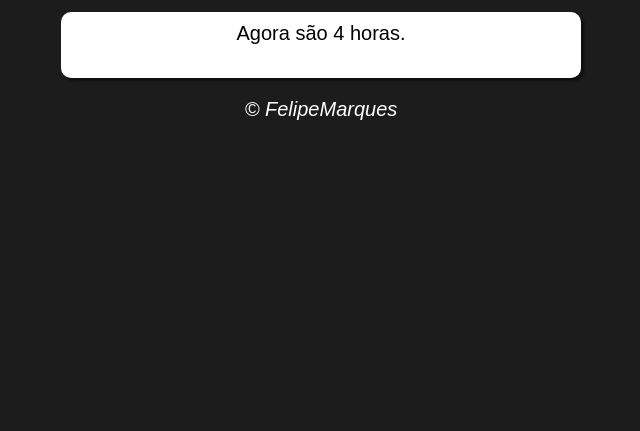
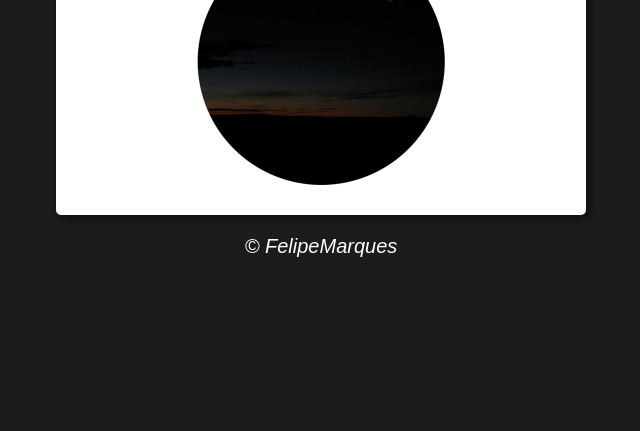
Before and after one commit to FelipeMarquess/curso-em-video----javascript, a plain HTML site: page EXERCICIOS II - JS/D001/index.html in a window 1280 px wide. Shown: the part 369-800 px from the top of the page, without its empty margins (319-959 px from the left). Drawn offline with Linux system fonts and the light colour scheme.

Commit message:
Atualizando

```diff
--- a/EXERCICIOS II - JS/D001/estilo/main.css
+++ b/EXERCICIOS II - JS/D001/estilo/main.css
@@ -3,7 +3,7 @@ body {
     font: normal 15pt Arial;
 }
 
-#interface {
+main#interface {
     display: flex;
     flex-direction: column;
     justify-content: center;
@@ -15,13 +15,18 @@ header {
     color: white;
 }
 
+div {
+    padding: 8px;
+}
+
 section {
     text-align: center;
     width: 500px;
     background-color: white;
-    border-radius: 10px;
-    padding: 10px;
-    box-shadow: 3px 3px 3px rgb(0, 0, 0, 0.50);
+    border-radius: 5px;
+    padding: 15px;
+    box-shadow: 3px 3px 10px rgb(0, 0, 0, 0.50);
+    padding: 15px;
 }
 
 footer {
--- a/EXERCICIOS II - JS/D001/index.html
+++ b/EXERCICIOS II - JS/D001/index.html
@@ -13,8 +13,12 @@
             <h1>Hora do Dia</h1>
         </header>
         <section>
-            <div id="msg"></div>
-            <div id="img"></div>
+            <div id="msg">
+
+            </div>
+            <div>
+                <img id="img" src="" alt="Foto do dia">
+            </div>
         </section>
         <footer><p><em>&copy; FelipeMarques</em></p></footer>
     </main>
--- a/EXERCICIOS II - JS/D001/scripts/main.js
+++ b/EXERCICIOS II - JS/D001/scripts/main.js
@@ -2,27 +2,20 @@ function carregar(){
     let horas = new Date().getHours();
     let mensagem = document.getElementById('msg');
     let imagem = document.getElementById('img');
-    let txt = document.createTextNode(`Agora são ${horas} horas.`);
-    let img = document.createElement('img');
+
+    mensagem.innerHTML = `Agora são <strong>${horas} horas!</horas>`;
+
     if (horas >= 0 && horas <= 4){
-        mensagem.appendChild(txt);
-        img.setAttribute('src', '');
-        imagem.appendChild(img);
+        imagem.src = './imagens/madrugada.png'
         document.body.style.background = '#1C1C1C';
     } else if (horas <= 12){
-        mensagem.appendChild(txt);
-        img.setAttribute('src', '');
-        imagem.appendChild(img);
+        imagem.src = './imagens/manha.png';
         document.body.style.background = '#FFD700';
     } else if (horas <= 17){
-        mensagem.appendChild(txt);
-        img.setAttribute('src', '');
-        imagem.appendChild(img);
+        imagem.src = './imagens/tarde.png';
         document.body.style.background = '#FF8C00';
     } else if (horas <= 23){
-        mensagem.appendChild(txt);
-        img.setAttribute('src', '');
-        imagem.appendChild(img);
+        imagem.src = './imagens/noite.png';
         document.body.style.background = '#696969';
     }
 }
--- a/exercicios/ex001/estilo/main.css
+++ b/exercicios/ex001/estilo/main.css
@@ -15,7 +15,6 @@ section {
     border-radius: 5px;
     background-color: white;
     color: black;
-    text-align: left;
     padding: 15px;
 }
 
```
Also changed, not shown: EXERCICIOS II - JS/D001/imagens/madrugada.png (added), EXERCICIOS II - JS/D001/imagens/manha.png (added), EXERCICIOS II - JS/D001/imagens/noite.png (added), EXERCICIOS II - JS/D001/imagens/tarde.png (added).
